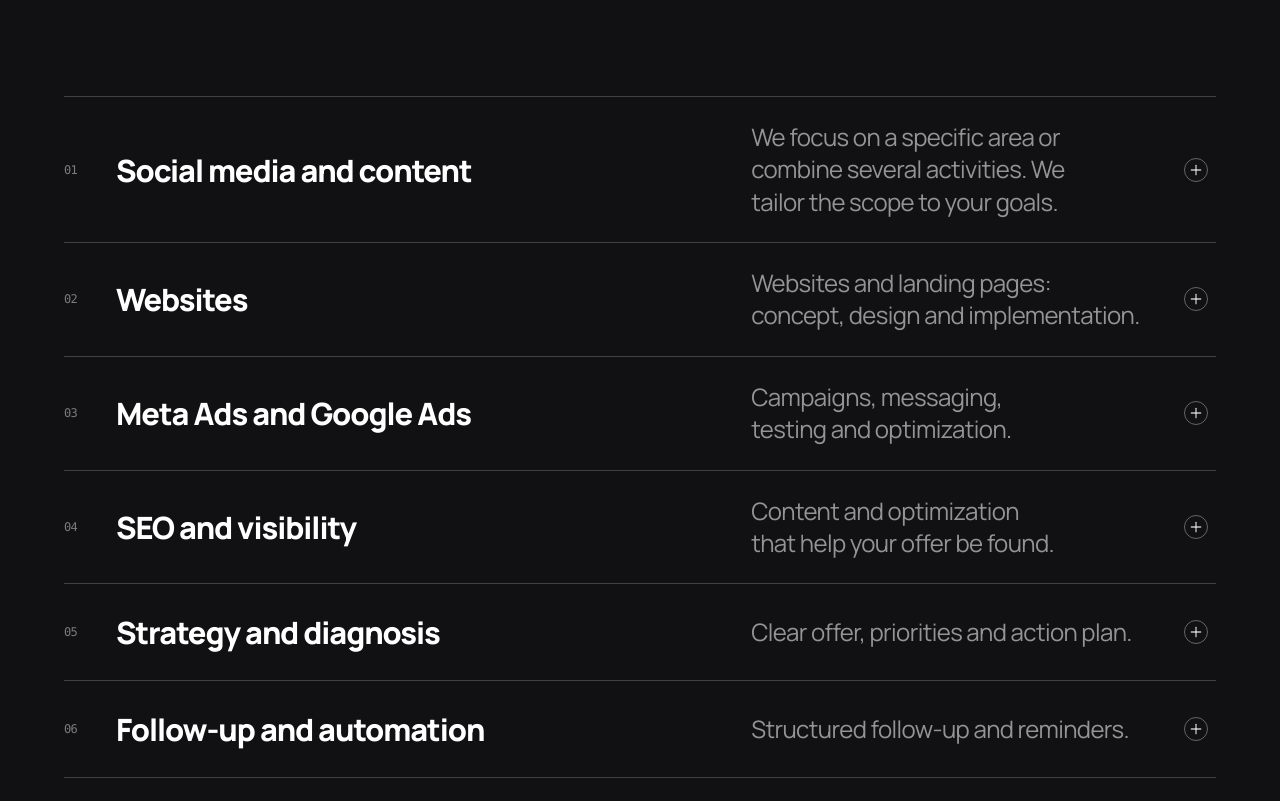
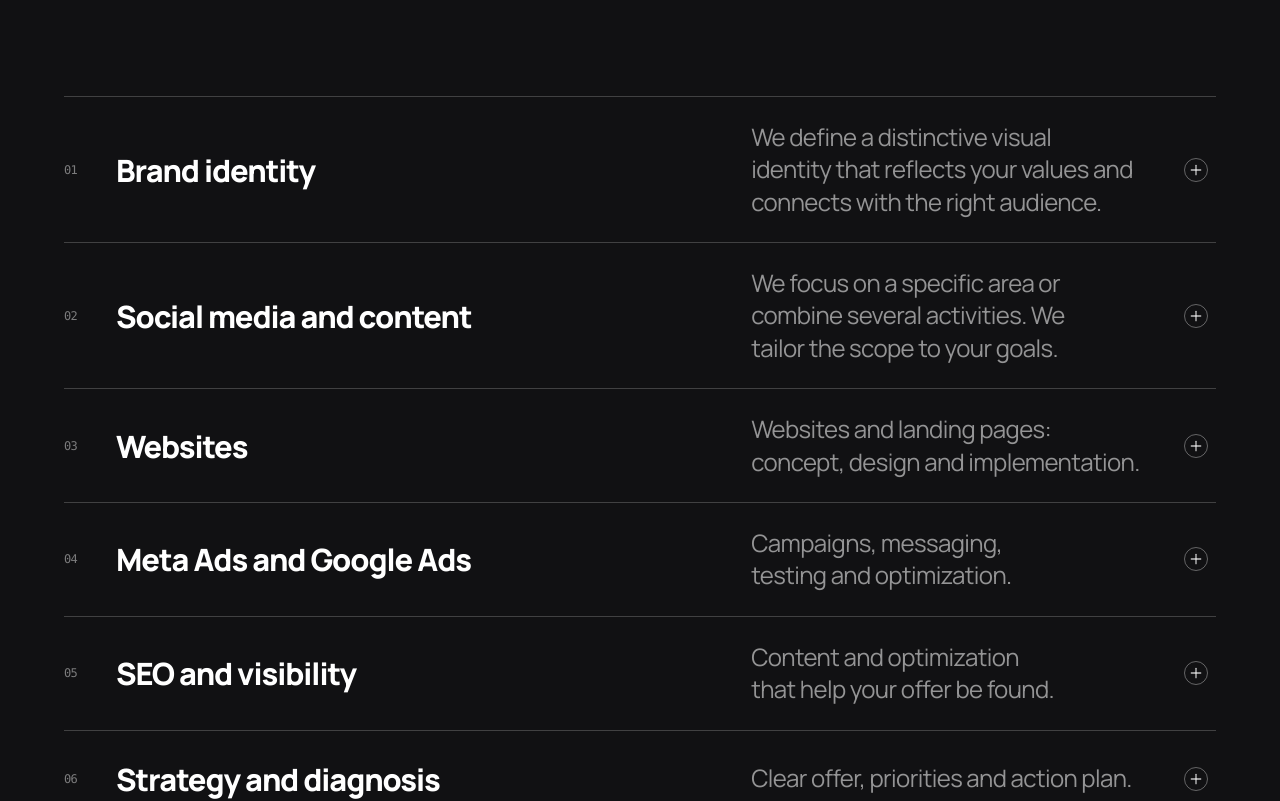
Before and after one commit to Uthrix-Digital/uthrix-digital, a Next.js app: page / in a window 1280 px wide. Shown: the part 1140-1941 px from the top of the page. Built offline with nearby package versions, Linux system fonts and the light colour scheme.

Commit message:
feat(HowCanWeHelp): add service entry for Brand identity with description and details

```diff
--- a/src/components/shared/(HowCanWeHelp)/HowCanWeHelp.tsx
+++ b/src/components/shared/(HowCanWeHelp)/HowCanWeHelp.tsx
@@ -10,6 +10,13 @@
 } from "@/components/ui/accordion";
 
 const services = [
+  {
+    title: "Brand identity",
+    description:
+      "We define a distinctive visual identity that reflects your values and connects with the right audience.",
+    details:
+      "From strategy and positioning to logo, typography, color and visual direction, we create a brand that feels consistent and memorable.",
+  },
   {
     title: "Social media and content",
     description:
```
